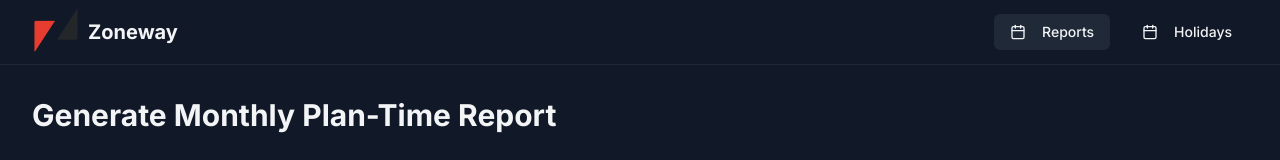
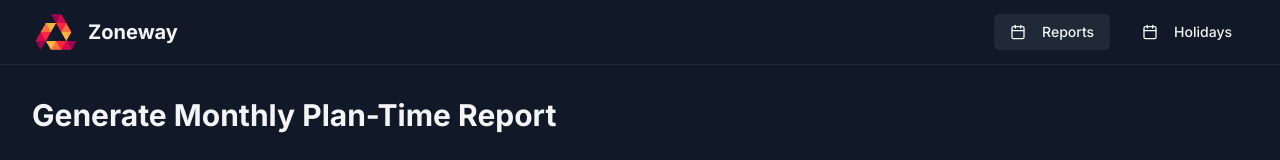
Before and after one commit to VimansaAbhayasekara/MonthlyTimeGenerator, a Next.js app: page / in a window 1280 px wide. Shown: the top 160 px of the page. Built offline with nearby package versions, Linux system fonts and the light colour scheme; no server answers.

Commit message:
logo change

```diff
--- a/src/components/main-nav.tsx
+++ b/src/components/main-nav.tsx
@@ -14,7 +14,7 @@ export function MainNav() {
     {/* Left side (Logo) */}
     <div className="flex items-center space-x-6">
       <Link href="/" className="flex items-center space-x-2">
-        <img src="/zone-logo.png" alt="Logo" className="h-12 w-12" />
+        <img src="/logo.png" alt="Logo" className="h-12 w-12" />
         <span className="text-xl font-bold">Zoneway</span>
       </Link>
     </div>
```
Also changed, not shown: public/logo.png (added), public/zone-logo.png (deleted).
